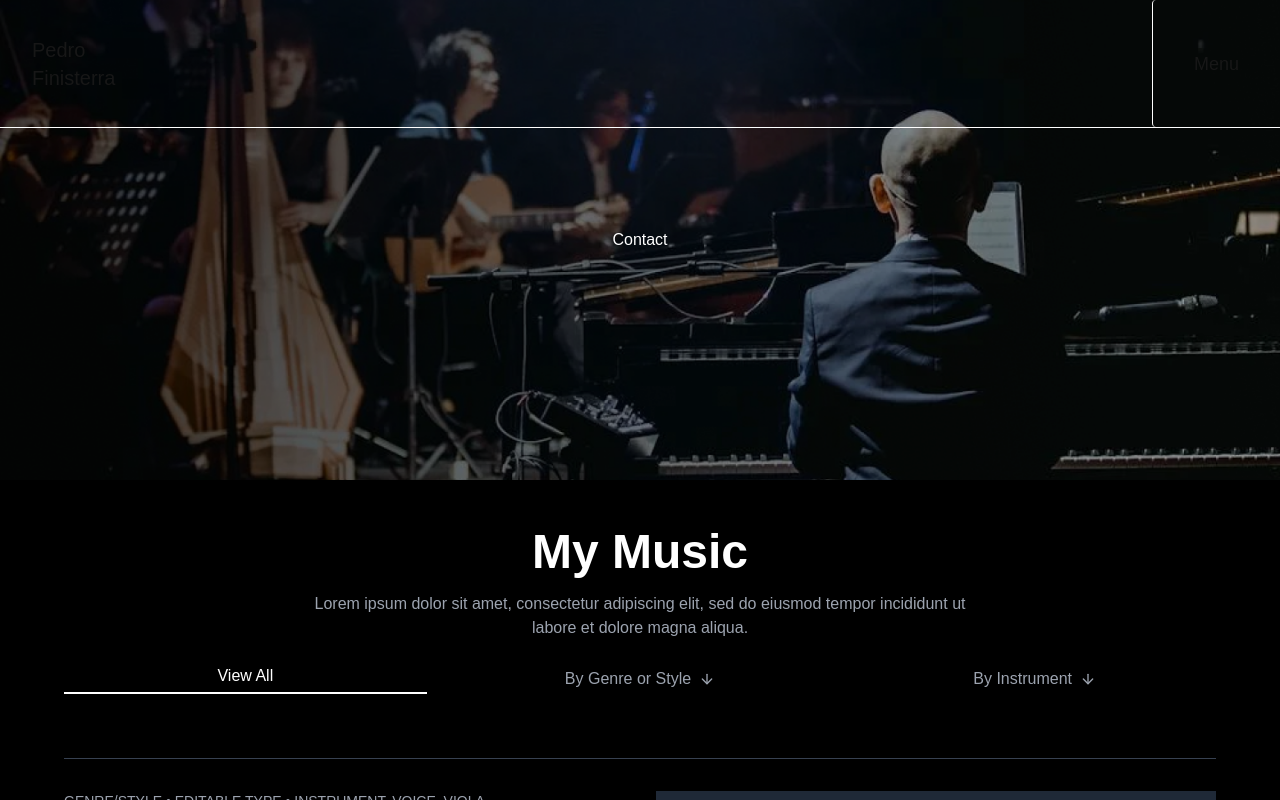
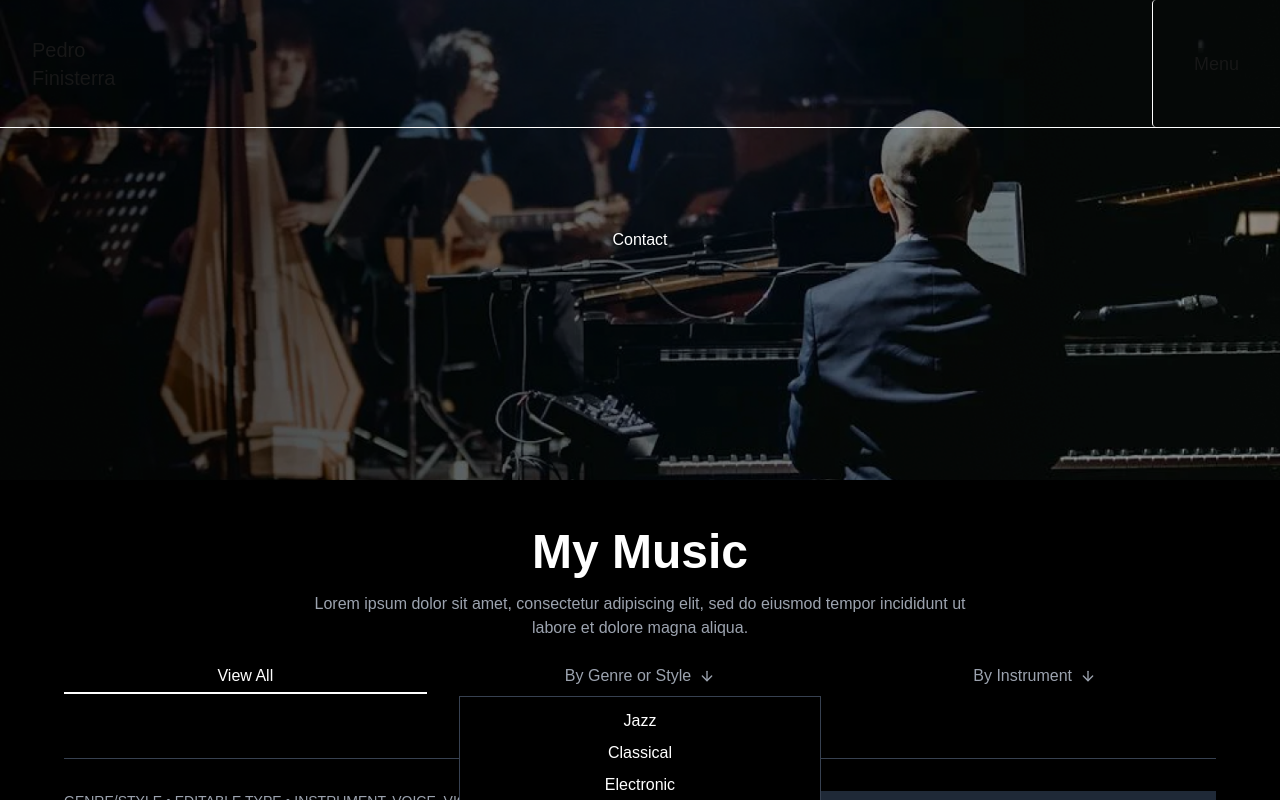
Before and after one commit to tiagodacosta1/pedro-website, a Next.js app: page /MyMusic in a window 1280 px wide. Both pictures are taken after a click on the button "By Genre or Style". Shown: the top 800 px of the page. Built offline with nearby package versions, Linux system fonts and the light colour scheme.

Commit message:
dropdown

```diff
--- a/app/MyMusic/page.tsx
+++ b/app/MyMusic/page.tsx
@@ -1,7 +1,13 @@
+'use client';
+
+import { useState } from "react";
 import { ArrowDown } from "lucide-react";
 import Image from "next/image";
 
 export default function MyMusic() {
+    const [genreDropdownOpen, setGenreDropdownOpen] = useState(false);
+    const [instrumentDropdownOpen, setInstrumentDropdownOpen] = useState(false);
+
     return (
         <div>
             <div
@@ -23,15 +29,39 @@ export default function MyMusic() {
                 {/* Filters */}
                 <div className="grid grid-cols-1 sm:grid-cols-3 gap-8 mt-6 pb-4">
                     <button className="text-white border-b-2 border-white pb-1 text-center">View All</button>
-                    <button className="text-gray-400 flex items-center justify-center gap-2 text-center">
-                        By Genre or Style <ArrowDown size={16} />
-                    </button>
-                    <button className="text-gray-400 flex items-center justify-center gap-2 text-center">
-                        By Instrument <ArrowDown size={16} />
-                    </button>
+                    <div className="relative text-center">
+                        <button
+                            className="text-gray-400 flex items-center justify-center gap-2 mx-auto"
+                            onClick={() => setGenreDropdownOpen(!genreDropdownOpen)}
+                        >
+                            By Genre or Style <ArrowDown size={16} />
+                        </button>
+                        {genreDropdownOpen && (
+                            <div className="absolute left-0 mt-2 bg-black text-white w-full py-2 px-4 border border-gray-700 z-50">
+                                {/* Add your genre options here */}
+                                <p className="py-1">Jazz</p>
+                                <p className="py-1">Classical</p>
+                                <p className="py-1">Electronic</p>
+                            </div>
+                        )}
+                    </div>
+                    <div className="relative text-center">
+                        <button
+                            className="text-gray-400 flex items-center justify-center gap-2 mx-auto"
+                            onClick={() => setInstrumentDropdownOpen(!instrumentDropdownOpen)}
+                        >
+                            By Instrument <ArrowDown size={16} />
+                        </button>
+                        {instrumentDropdownOpen && (
+                            <div className="absolute left-0 mt-2 bg-black text-white w-full py-2 px-4 border border-gray-700 z-50">
+                                {/* Add your instrument options here */}
+                                <p className="py-1">Violin</p>
+                                <p className="py-1">Piano</p>
+                                <p className="py-1">Electric Bass</p>
+                            </div>
+                        )}
+                    </div>
                 </div>
-
-
 
                 {/* Music List */}
                 <div className="mt-12 space-y-12">
```
